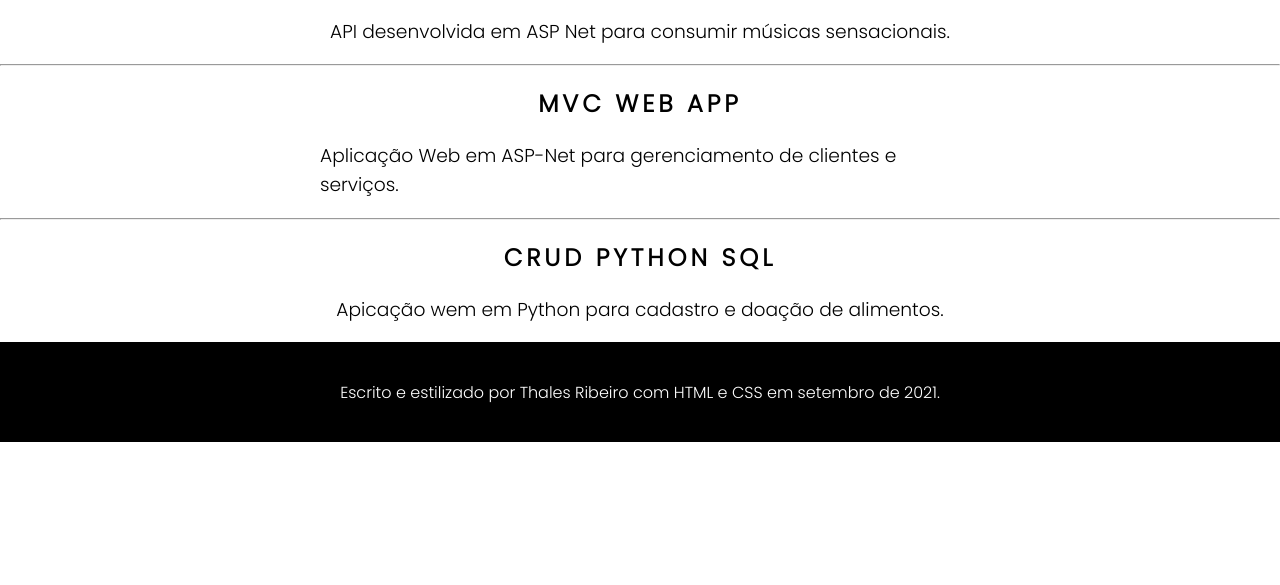
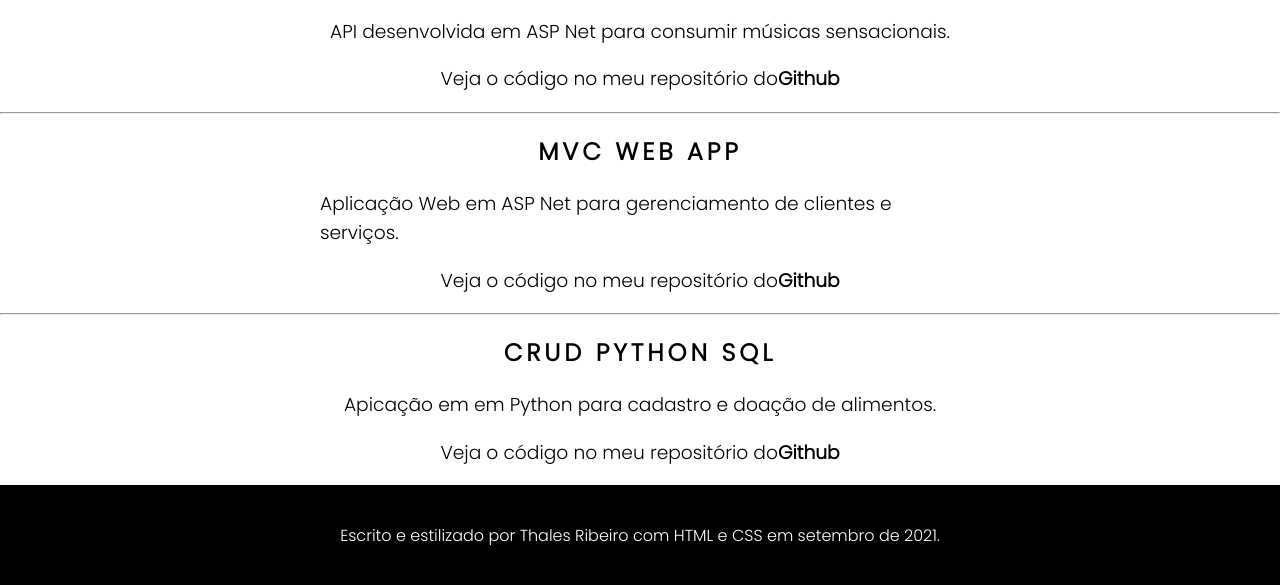
Before and after one commit to CodeThales/CodeThales.github.io, a plain HTML site: page templates/projects.html in a window 1280 px wide. Shown: the part 858-1443 px from the top of the page. Before the commit the page ends 1300 px from the top, so only its background shows below. Drawn offline with Linux system fonts and the light colour scheme.

Commit message:
Create link to gitHub repository

```diff
--- a/templates/projects.html
+++ b/templates/projects.html
@@ -49,16 +49,18 @@
 
     <h2 class="habout"><a name="api">API RESTfull</a></h2>
     <p class="pabout">API desenvolvida em ASP Net para consumir músicas sensacionais.</p>
-
+    <p class="pabout">Veja o código no meu repositório do <strong><a href="https://github.com/CodeThales/BlueMusic-BearerAuthToken.git"> Github</a></strong></p>
     <hr>
 
     <h2 class="habout"><a name="mvc">MVC Web app</a></h2>
-    <p class="pabout">Aplicação Web em ASP-Net para gerenciamento de clientes e serviços.</p>
+    <p class="pabout">Aplicação Web em ASP Net para gerenciamento de clientes e serviços.</p>
+    <p class="pabout">Veja o código no meu repositório do <strong><a href="https://github.com/CodeThales/ProjetoFinal-Modulo03.git"> Github</a></strong></p>
 
     <hr>
 
     <h2 class="habout"><a name="crud">CRUD Python SQL</a></h2>
-    <p class="pabout">Apicação wem em Python para cadastro e doação de alimentos.</p>
+    <p class="pabout">Apicação em em Python para cadastro e doação de alimentos.</p>
+    <p class="pabout">Veja o código no meu repositório do <strong><a href="https://github.com/CodeThales/Projeto-CRUD-PythonFlask-PostgreSQL-DBeaver.git"> Github</a></strong></p>
 
   </main>
 
```
